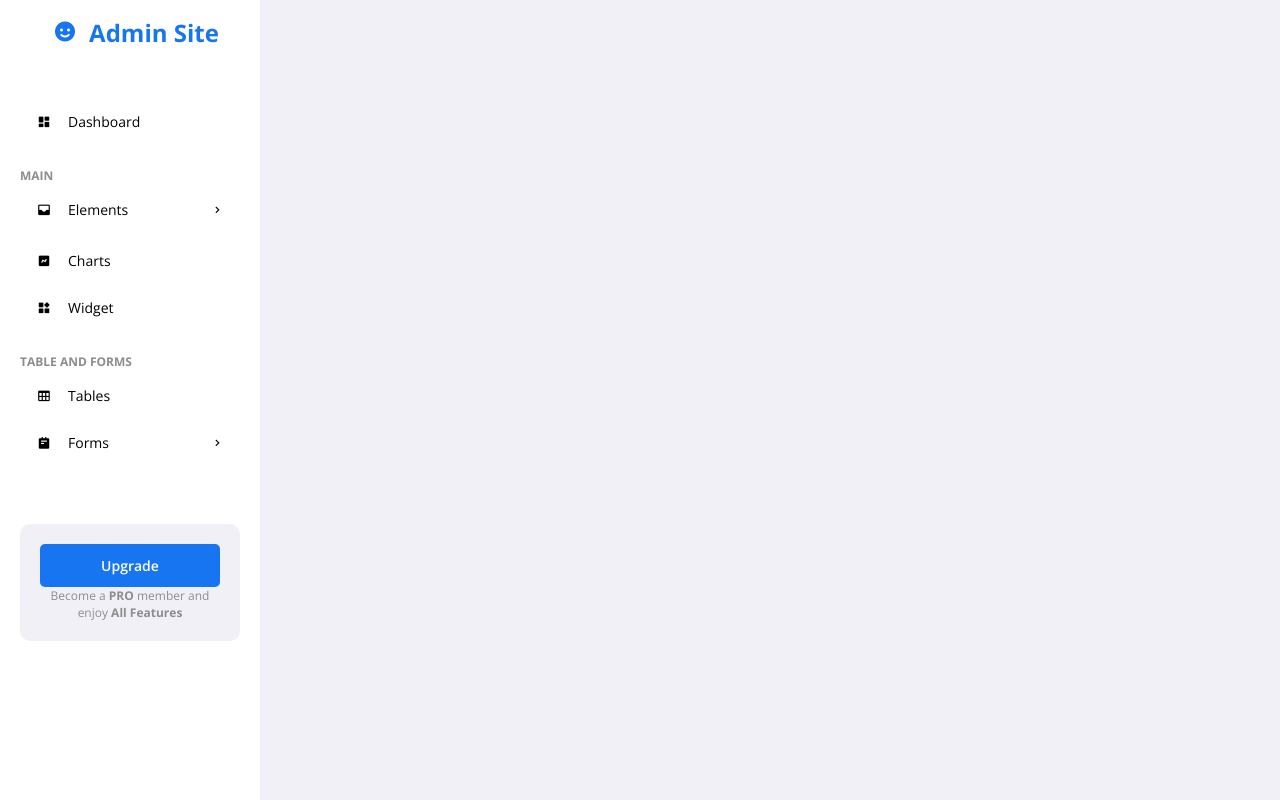
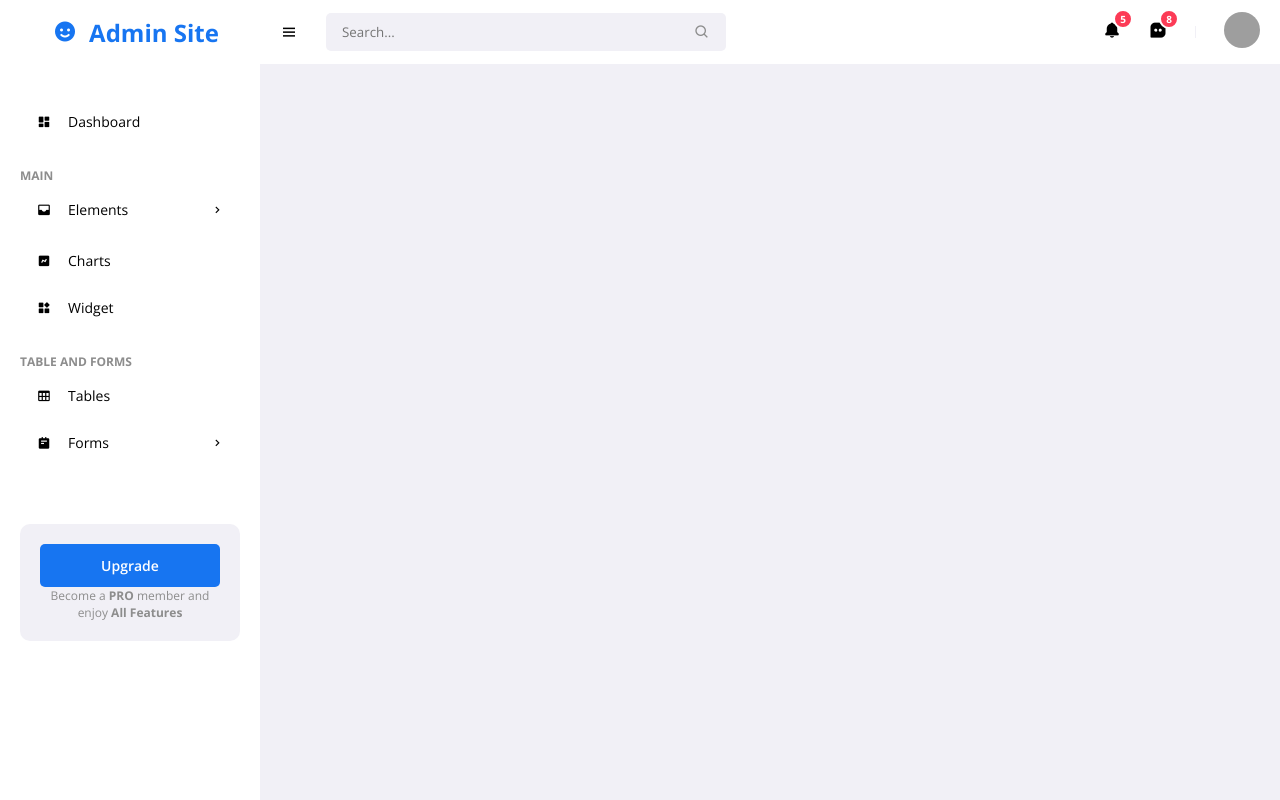
Before and after one commit to ridwanalfarezi/dashboard-2, a plain HTML site: page index.html in a window 1280 px wide. Drawn offline with nearby package versions, Linux system fonts and the light colour scheme; grey boxes are pictures that could not be loaded.

Commit message:
add: navbar

```diff
--- a/index.html
+++ b/index.html
@@ -8,11 +8,11 @@
       href="https://unpkg.com/boxicons@2.1.4/css/boxicons.min.css"
       rel="stylesheet"
     />
-    <link rel="stylesheet" href="style.css">
+    <link rel="stylesheet" href="style.css" />
     <title>Admin Site</title>
   </head>
   <body>
-    <!-- Section -->
+    <!-- Sidebar -->
     <aside id="sidebar">
       <a href="#" class="brand">
         <i class="bx bxs-smile icon"></i>
@@ -67,6 +67,41 @@
         </div>
       </div>
     </aside>
+    <!-- Sidebar -->
+
+    <!-- Content -->
+    <section id="content">
+      <nav>
+        <i class="bx bx-menu toggle-sidebar"></i>
+        <form action="#">
+          <div class="form-group">
+            <input type="text" placeholder="Search..." />
+            <i class="bx bx-search icon"></i>
+          </div>
+        </form>
+        <a href="#" class="nav-link">
+          <i class="bx bxs-bell icon"></i>
+          <span class="badge">5</span>
+        </a>
+        <a href="#" class="nav-link">
+          <i class="bx bxs-message-square-dots icon"></i>
+          <span class="badge">8</span>
+        </a>
+        <span class="divider"></span>
+        <div class="profile">
+          <img
+            src="https://images.unsplash.com/photo-1539571696357-5a69c17a67c6?ixlib=rb-4.0.3&ixid=MnwxMjA3fDB8MHxzZWFyY2h8NXx8cGVvcGxlfGVufDB8fDB8fA%3D%3D&auto=format&fit=crop&w=500&q=60"
+            alt="People"
+          />
+          <ul class="profile-link">
+            <li><a href="#"><i class='bx bxs-user-circle icon'></i> Profile</a></li>
+            <li><a href="#"><i class='bx bxs-cog icon'></i> Settings</a></li>
+            <li><a href="#"><i class='bx bxs-log-out-circle icon'></i> Logout</a></li>
+          </ul>
+        </div>
+      </nav>
+    </section>
+    <!-- Content -->
 
     <script src="script.js"></script>
   </body>
--- a/script.js
+++ b/script.js
@@ -1,3 +1,4 @@
+// Sidebar Dropdown
 const allDropdown = document.querySelectorAll("#sidebar .side-dropdown");
 
 allDropdown.forEach((item) => {
@@ -18,3 +19,22 @@ allDropdown.forEach((item) => {
     item.classList.toggle("show");
   });
 });
+
+// Profile Dropdown
+const profile = document.querySelector("nav .profile");
+const imgProfile = document.querySelector("img");
+const dropdownProfile = document.querySelector(".profile-link");
+
+imgProfile.addEventListener("click", function () {
+  dropdownProfile.classList.toggle("show");
+});
+
+window.addEventListener("click", function (e) {
+  if (e.target !== imgProfile) {
+    if (e.target !== dropdownProfile) {
+      if (dropdownProfile.classList.contains("show")) {
+        dropdownProfile.classList.remove("show");
+      }
+    }
+  }
+});
--- a/style.css
+++ b/style.css
@@ -162,3 +162,142 @@ li {
 }
 
 /* Sidebar */
+
+/* Content */
+
+#content {
+  position: relative;
+  width: calc(100% - 260px);
+  left: 260px;
+}
+
+/* Navbar */
+
+nav {
+  background-color: var(--light);
+  height: 64px;
+  padding-inline: 20px;
+  display: flex;
+  align-items: center;
+  gap: 28px;
+}
+
+nav .toggle-sidebar {
+  font-size: 18px;
+  cursor: pointer;
+}
+
+nav form {
+  max-width: 400px;
+  width: 100%;
+  margin-right: auto;
+}
+
+nav .form-group {
+  position: relative;
+}
+
+nav .form-group input {
+  width: 100%;
+  background-color: var(--grey);
+  border-radius: 5px;
+  border: none;
+  outline: none;
+  padding: 10px 36px 10px 16px;
+  transition: all 0.3s ease;
+}
+
+nav .form-group input:focus {
+  box-shadow: 0 0 0 1px var(--blue), 0 0 0 4px var(--light-blue);
+}
+
+nav .form-group .icon {
+  position: absolute;
+  top: 50%;
+  transform: translateY(-50%);
+  right: 16px;
+  color: var(--dark-grey);
+}
+
+nav .nav-link {
+  position: relative;
+}
+
+nav .nav-link .icon {
+  font-size: 18px;
+  color: var(--dark);
+}
+
+nav .nav-link .badge {
+  position: absolute;
+  top: -12px;
+  right: -12px;
+  width: 20px;
+  height: 20px;
+  border-radius: 50%;
+  border: 2px solid var(--light);
+  background-color: var(--red);
+  display: flex;
+  justify-content: center;
+  align-items: center;
+  color: var(--light);
+  font-size: 10px;
+  font-weight: 700;
+}
+
+nav .divider {
+  width: 1px;
+  background-color: var(--grey);
+  height: 12px;
+  display: block;
+}
+
+nav .profile {
+  position: relative;
+}
+
+nav .profile img {
+  width: 36px;
+  height: 36px;
+  border-radius: 50%;
+  object-fit: cover;
+  cursor: pointer;
+}
+
+nav .profile .profile-link {
+  position: absolute;
+  top: calc(100% + 10px);
+  right: 0;
+  background-color: var(--light);
+  padding-block: 10px;
+  box-shadow: 4px 4px 16px rgba(0, 0, 0, 0.1);
+  border-radius: 10px;
+  width: 160px;
+  opacity: 0;
+  pointer-events: none;
+  transition: all 0.3s ease;
+}
+
+nav .profile .profile-link.show {
+  opacity: 1;
+  pointer-events: visible;
+  top: 100%;
+}
+
+nav .profile .profile-link a {
+  padding: 10px 16px;
+  display: flex;
+  gap: 10px;
+  font-size: 14px;
+  color: var(--dark);
+  align-items: center;
+  transition: all 0.3s ease;
+}
+
+nav .profile .profile-link a:hover {
+  background-color: var(--grey);
+}
+
+/* Navbar */
+
+/* Content */
```
